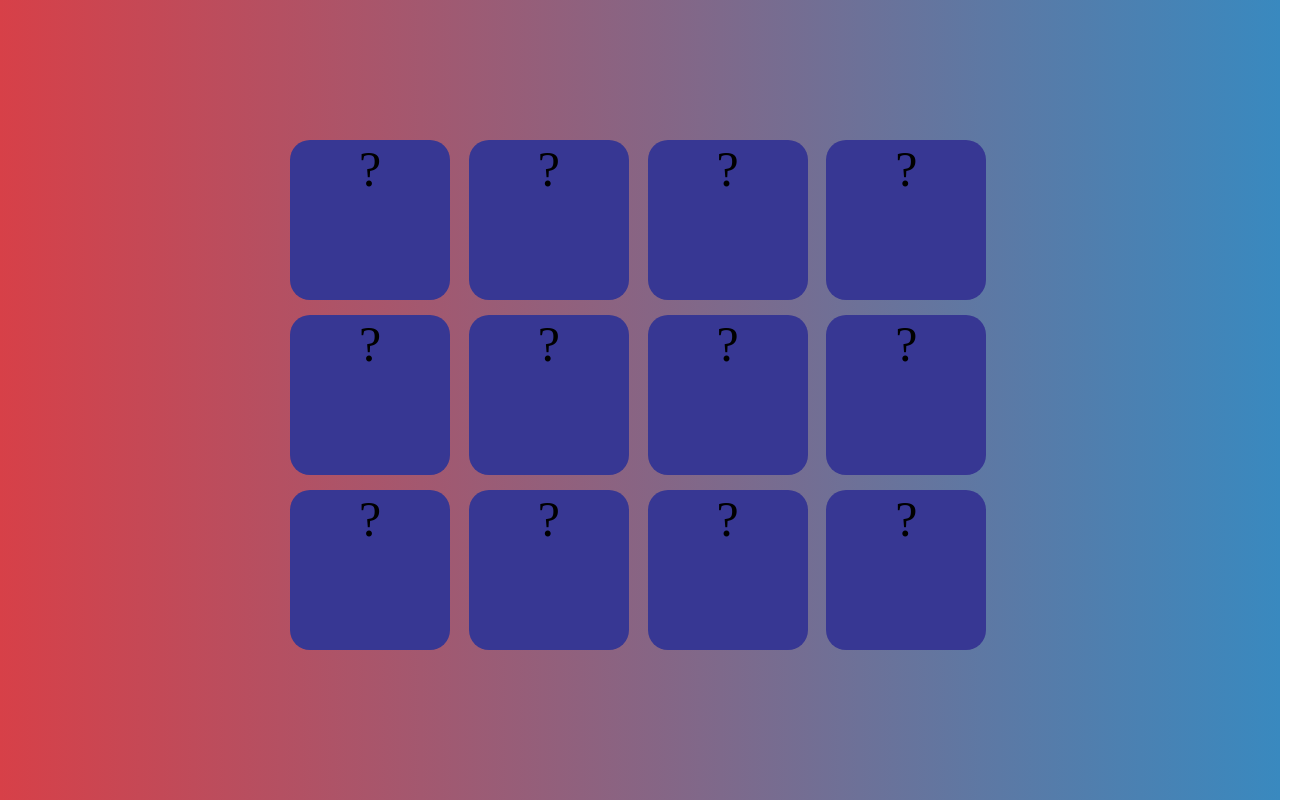
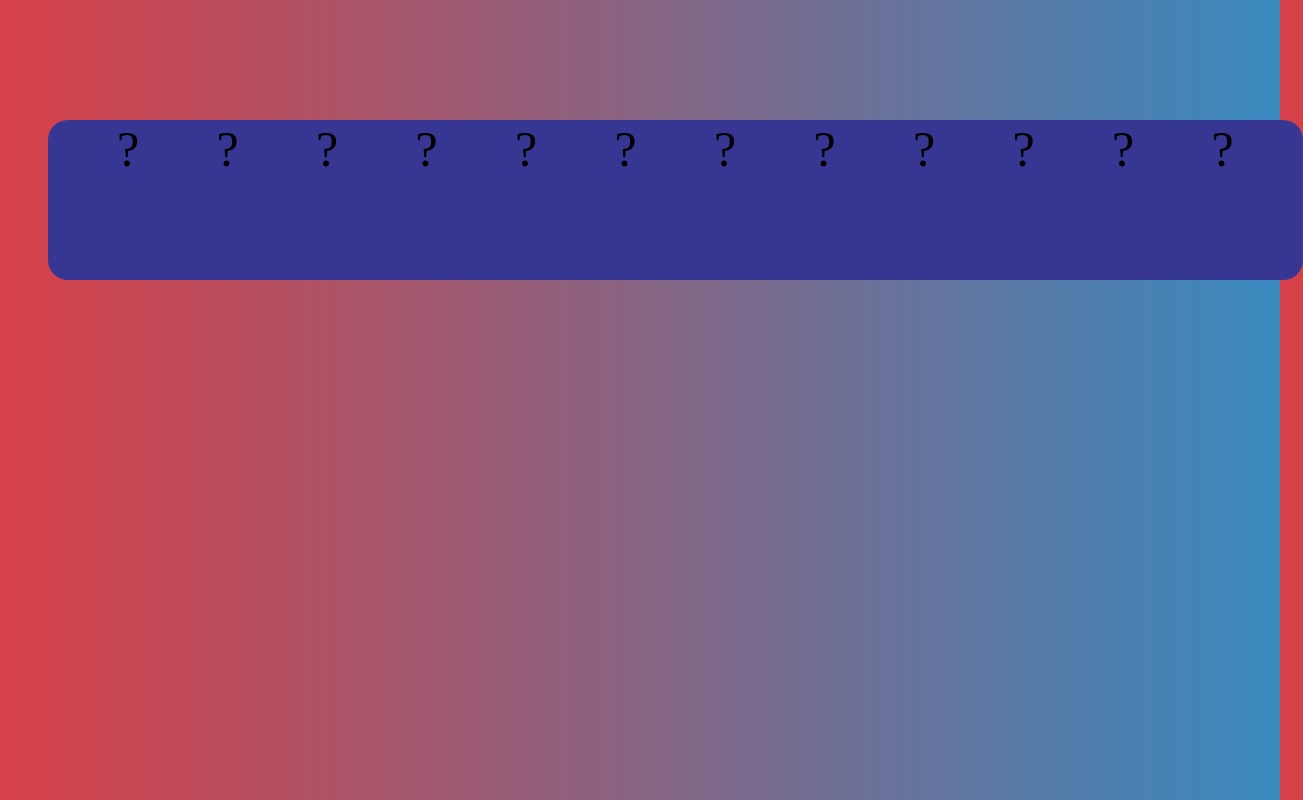
Before and after one commit to tanmayidodmani/memory-game, a React (Vite) app: page /memory-game/game in a window 1280 px wide. Shown: the whole page, 1303 px wide, since content can reach past the window. Built offline with nearby package versions, Linux system fonts and the light colour scheme.

Commit message:
fix code

```diff
--- a/src/index.css
+++ b/src/index.css
@@ -37,12 +37,12 @@ body {
 }
 
 .game-board {
-  width: 700px;
-  margin: 30px auto;
   display: grid;
-  grid-template-columns: repeat(4, 1fr);
-  gap: 15px;
+  grid-template-columns: repeat(auto-fit, minmax(80px, 1fr));
+  gap: 10px;
+  padding: 10px;
 }
+
 
 .card {
   width: 160px;
```
